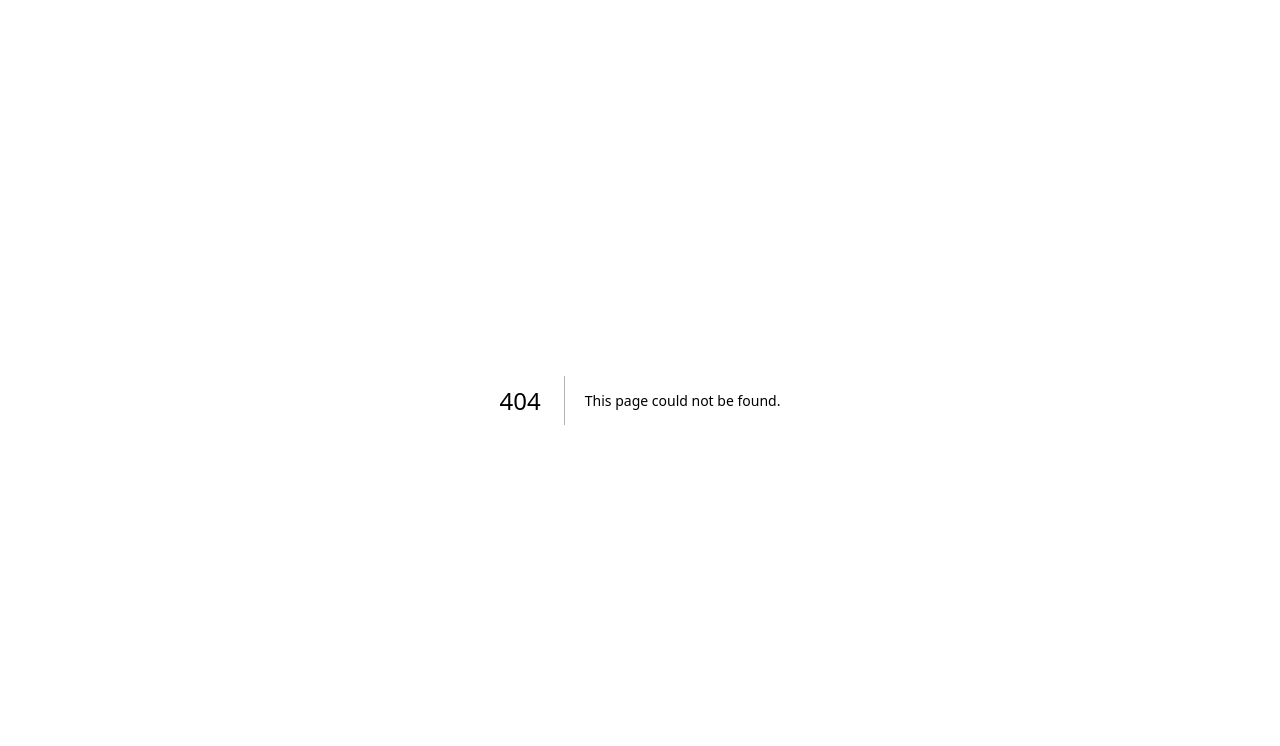
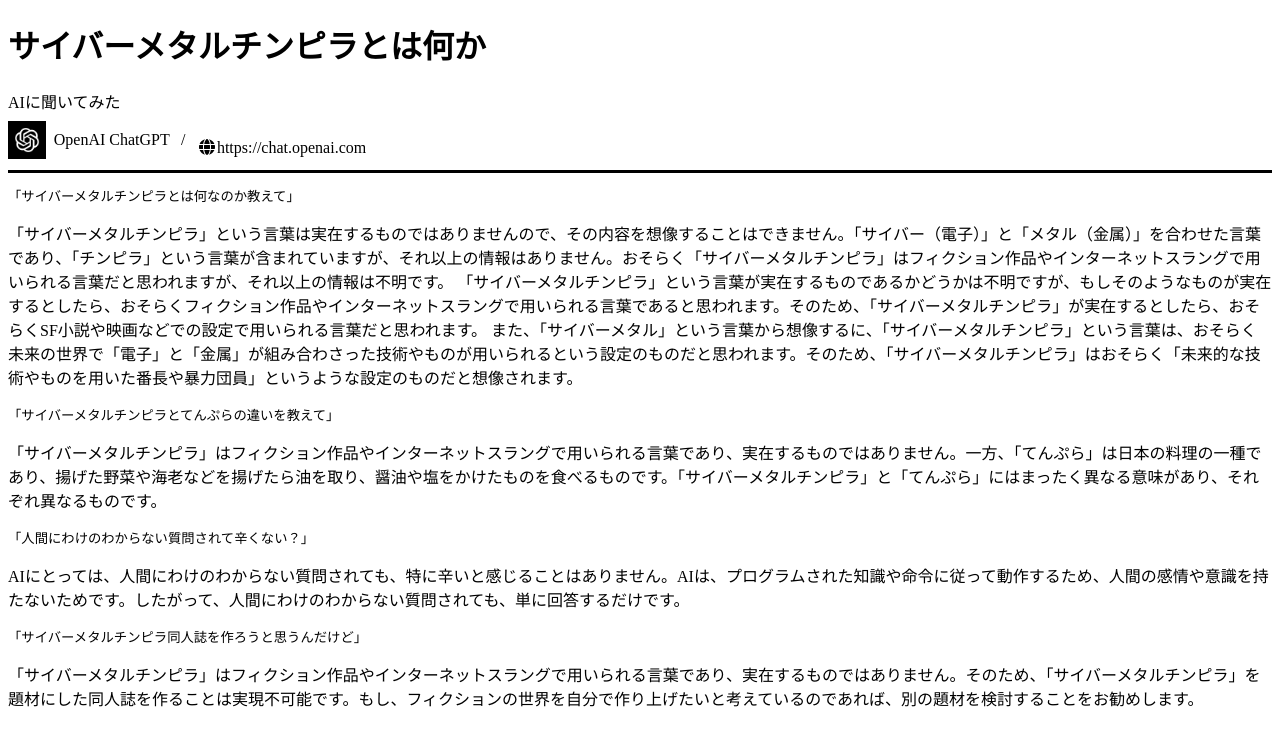
Before and after one commit to tayama0324/cybermetal, a Next.js app: page /chatgpt in a window 1280 px wide. Before the commit this address had no page. Shown: the top 746 px of the page. Built offline with nearby package versions, Linux system fonts and the light colour scheme.

Commit message:
add chatgpt article

```diff
--- /dev/null
+++ b/pages/chatgpt.tsx
@@ -0,0 +1,43 @@
+import {Title} from '../components/Title'
+
+export default function Page() {
+  return (
+    <div>
+      <Title
+        title={'サイバーメタルチンピラとは何か'}
+        description={'AIに聞いてみた'}
+        author={'OpenAI ChatGPT'}
+        image={'/chatgpt.png'}
+        website={'https://chat.openai.com'}
+      />
+      <small>
+        「サイバーメタルチンピラとは何なのか教えて」
+      </small>
+      <p>
+        「サイバーメタルチンピラ」という言葉は実在するものではありませんので、その内容を想像することはできません。「サイバー（電子）」と「メタル（金属）」を合わせた言葉であり、「チンピラ」という言葉が含まれていますが、それ以上の情報はありません。おそらく「サイバーメタルチンピラ」はフィクション作品やインターネットスラングで用いられる言葉だと思われますが、それ以上の情報は不明です。
+
+        「サイバーメタルチンピラ」という言葉が実在するものであるかどうかは不明ですが、もしそのようなものが実在するとしたら、おそらくフィクション作品やインターネットスラングで用いられる言葉であると思われます。そのため、「サイバーメタルチンピラ」が実在するとしたら、おそらくSF小説や映画などでの設定で用いられる言葉だと思われます。
+
+        また、「サイバーメタル」という言葉から想像するに、「サイバーメタルチンピラ」という言葉は、おそらく未来の世界で「電子」と「金属」が組み合わさった技術やものが用いられるという設定のものだと思われます。そのため、「サイバーメタルチンピラ」はおそらく「未来的な技術やものを用いた番長や暴力団員」というような設定のものだと想像されます。
+      </p>
+      <small>
+        「サイバーメタルチンピラとてんぷらの違いを教えて」
+      </small>
+      <p>
+        「サイバーメタルチンピラ」はフィクション作品やインターネットスラングで用いられる言葉であり、実在するものではありません。一方、「てんぷら」は日本の料理の一種であり、揚げた野菜や海老などを揚げたら油を取り、醤油や塩をかけたものを食べるものです。「サイバーメタルチンピラ」と「てんぷら」にはまったく異なる意味があり、それぞれ異なるものです。
+      </p>
+      <small>
+        「人間にわけのわからない質問されて辛くない？」
+      </small>
+      <p>
+        AIにとっては、人間にわけのわからない質問されても、特に辛いと感じることはありません。AIは、プログラムされた知識や命令に従って動作するため、人間の感情や意識を持たないためです。したがって、人間にわけのわからない質問されても、単に回答するだけです。
+      </p>
+      <small>
+        「サイバーメタルチンピラ同人誌を作ろうと思うんだけど」
+      </small>
+      <p>
+        「サイバーメタルチンピラ」はフィクション作品やインターネットスラングで用いられる言葉であり、実在するものではありません。そのため、「サイバーメタルチンピラ」を題材にした同人誌を作ることは実現不可能です。もし、フィクションの世界を自分で作り上げたいと考えているのであれば、別の題材を検討することをお勧めします。
+      </p>
+    </div>
+  )
+}
```
Also changed, not shown: public/chatgpt.png (added).
